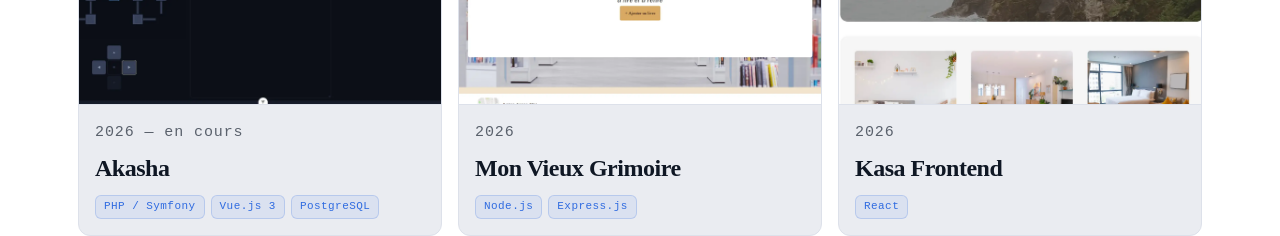
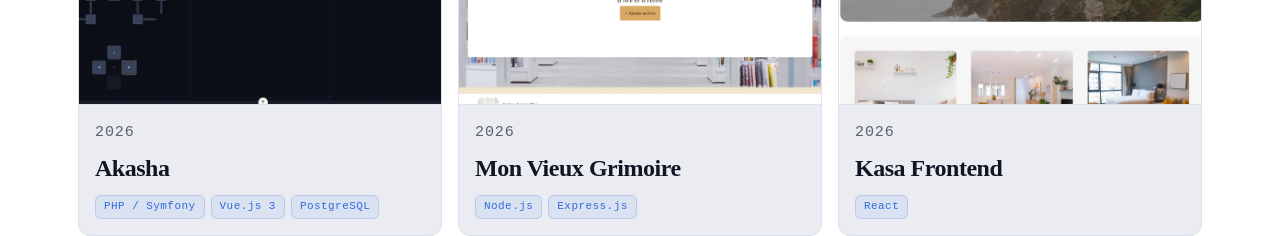
Before and after one commit to MaheutNicolas/portfolio, a Vue app: page / in a window 1280 px wide. Shown: the part 1740-1976 px from the top of the page. Built offline with nearby package versions, Linux system fonts and the light colour scheme; the HTML template or start-up script is replaced by a standard one.

Commit message:
feat: :sparkles: Remove en cours and fix cv

```diff
--- a/src/component/Project.vue
+++ b/src/component/Project.vue
@@ -6,7 +6,7 @@ const projects = [
     {
         title:       'Akasha',
         image:       'Akasha.webp',
-        period:      '2026 — en cours',
+        period:      '2026',
         description: 'Jeu web à interface terminal magique. Système de runes ASCII, pathfinding ennemi BFS, carte SVG interactive et architecture événementielle Symfony.',
         reward:      'J\'ai pu mettre en pratique l\'ensemble des connaissances acquises jusqu\'à présent pour mener à bien un projet d\'envergure.',
         stack:       ['PHP / Symfony', 'Vue.js 3', 'PostgreSQL', 'SCSS'],
```
Also changed, not shown: 1 other file (tests, documents, lock files or other folders).
